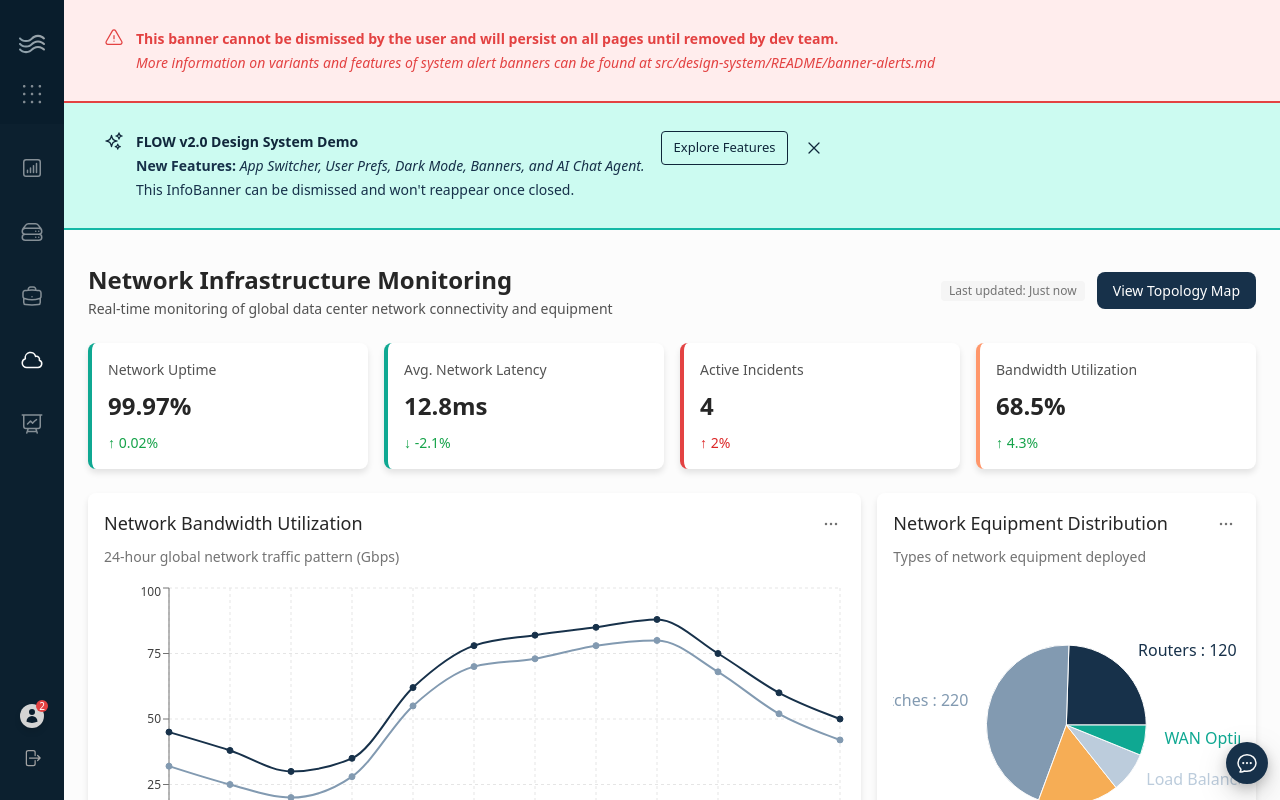
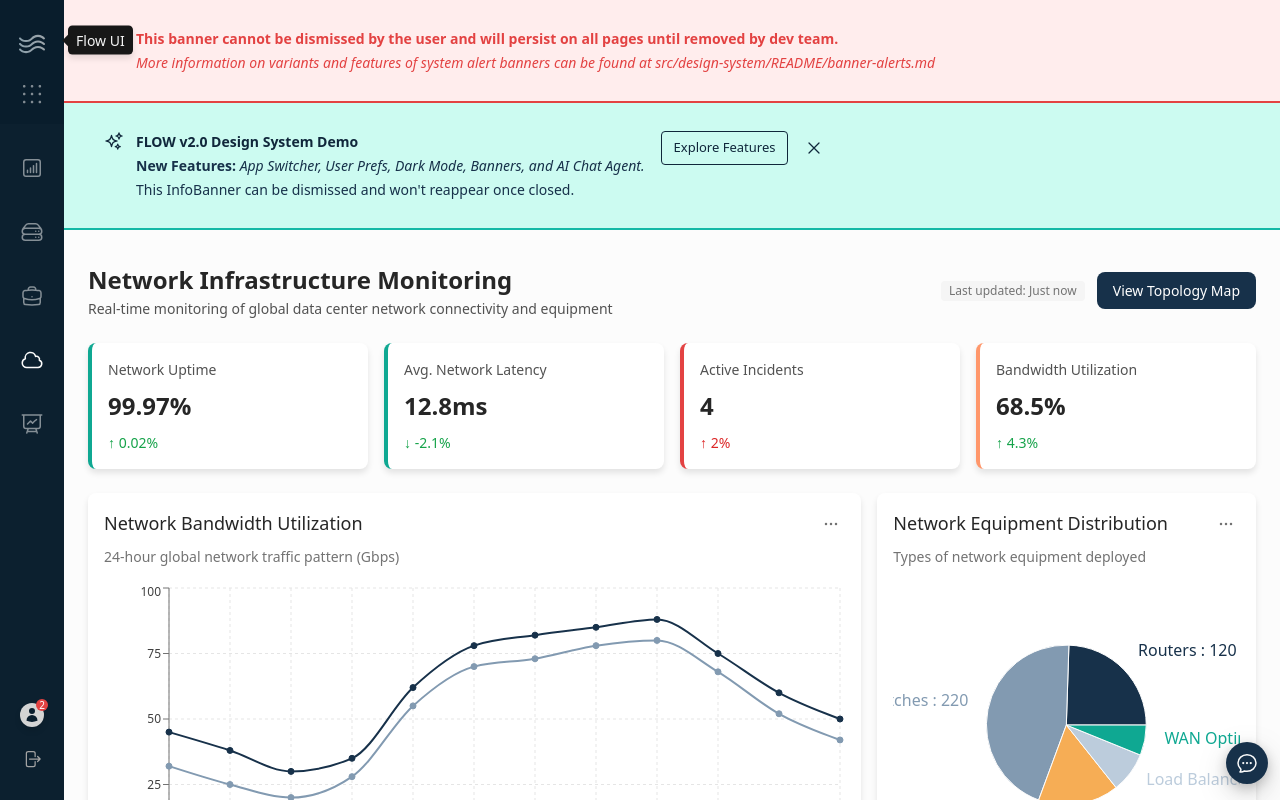
Before and after one commit to m-downing/flow_demo, a Next.js app: page /network in a window 1280 px wide. Shown: the top 800 px of the page. Built offline with nearby package versions, Linux system fonts and the light colour scheme.

Commit message:
Tooltip for collapsed menu items.

```diff
--- a/src/design-system/components/feedback/Tooltip.tsx
+++ b/src/design-system/components/feedback/Tooltip.tsx
@@ -1,4 +1,5 @@
 import React, { useState, useRef, useEffect, ReactNode } from 'react';
+import { createPortal } from 'react-dom';
 import { useTheme } from '../../../app/contexts/ThemeContext';
 
 /**
@@ -42,16 +43,65 @@ const Tooltip: React.FC<TooltipProps> = ({
   const isDark = theme === 'dark';
 
   const [isVisible, setIsVisible] = useState(false);
+  const [isClient, setIsClient] = useState(false);
   const triggerRef = useRef<HTMLDivElement>(null);
   const tooltipRef = useRef<HTMLDivElement>(null);
   const timeoutRef = useRef<NodeJS.Timeout | null>(null);
+
+  // Check if we're on client side
+  useEffect(() => {
+    setIsClient(true);
+  }, []);
 
   // Theme-aware tooltip classes
   const tooltipClasses = isDark
     ? 'bg-neutral-800 text-neutral-100 border border-neutral-700'
     : 'bg-neutral-900 text-neutral-100';
 
-  // Calculate tooltip positioning styles
+  // Calculate tooltip positioning styles for portal
+  const getPortalTooltipStyle = (): React.CSSProperties => {
+    if (!triggerRef.current) return {};
+
+    const triggerRect = triggerRef.current.getBoundingClientRect();
+    const styles: React.CSSProperties = {
+      position: 'fixed',
+      zIndex: 9999,
+    };
+
+    // Apply explicit width or allow content to size naturally
+    if (width !== 'auto') {
+      styles.width = width;
+    } else {
+      styles.minWidth = 'max-content';
+    }
+
+    switch (position) {
+      case 'top':
+        styles.bottom = window.innerHeight - triggerRect.top + 4;
+        styles.left = triggerRect.left + triggerRect.width / 2;
+        styles.transform = 'translateX(-50%)';
+        break;
+      case 'right':
+        styles.left = triggerRect.right + 4;
+        styles.top = triggerRect.top + triggerRect.height / 2;
+        styles.transform = 'translateY(-50%)';
+        break;
+      case 'bottom':
+        styles.top = triggerRect.bottom + 4;
+        styles.left = triggerRect.left + triggerRect.width / 2;
+        styles.transform = 'translateX(-50%)';
+        break;
+      case 'left':
+        styles.right = window.innerWidth - triggerRect.left + 4;
+        styles.top = triggerRect.top + triggerRect.height / 2;
+        styles.transform = 'translateY(-50%)';
+        break;
+    }
+
+    return styles;
+  };
+
+  // Calculate tooltip positioning styles for regular positioning
   const getTooltipStyle = (): React.CSSProperties => {
     const styles: React.CSSProperties = {};
     // Apply explicit width or allow content to size naturally
@@ -123,9 +173,30 @@ const Tooltip: React.FC<TooltipProps> = ({
     return () => { if (timeoutRef.current) clearTimeout(timeoutRef.current); };
   }, []);
 
+  // Use portal for "right" positioned tooltips to avoid clipping by sidebar
+  const usePortal = position === 'right' && isClient;
+
+  const tooltipElement = isVisible && !disabled && (
+    <div
+      role="tooltip"
+      ref={tooltipRef}
+      className={
+        `${usePortal ? '' : 'absolute'} rounded-sm px-2 py-1 text-sm shadow-md break-words ${width === 'auto' ? 'min-w-max' : ''} ${tooltipClasses}`
+      }
+      style={usePortal ? getPortalTooltipStyle() : { ...getTooltipStyle(), zIndex: 9999 }}
+    >
+      {content}
+      {arrow && (
+        <div
+          className={`absolute h-2 w-2 ${arrowClasses} ${arrowPositionClasses[position]}`}
+        />
+      )}
+    </div>
+  );
+
   return (
     <div
-      className="relative inline-block"
+      className={`relative ${className || 'inline-block'}`}
       ref={triggerRef}
       onMouseEnter={showTooltip}
       onMouseLeave={hideTooltip}
@@ -134,22 +205,11 @@ const Tooltip: React.FC<TooltipProps> = ({
     >
       {children}
 
-      {isVisible && !disabled && (
-        <div
-          role="tooltip"
-          ref={tooltipRef}
-          className={
-            `absolute z-50 rounded-sm px-2 py-1 text-sm shadow-md break-words ${width === 'auto' ? 'min-w-max' : ''} ${tooltipClasses} ${className}`
-          }
-          style={getTooltipStyle()}
-        >
-          {content}
-          {arrow && (
-            <div
-              className={`absolute h-2 w-2 ${arrowClasses} ${arrowPositionClasses[position]}`}
-            />
-          )}
-        </div>
+      {/* Render tooltip via portal if using portal, otherwise render normally */}
+      {usePortal && isClient ? (
+        createPortal(tooltipElement, document.body)
+      ) : (
+        tooltipElement
       )}
     </div>
   );
--- a/src/design-system/layout/Sidebar.tsx
+++ b/src/design-system/layout/Sidebar.tsx
@@ -9,6 +9,7 @@ import { ChartBarSquareIcon, ServerStackIcon, BriefcaseIcon, CloudIcon, ChartPie
 import { UserIcon } from '@heroicons/react/24/solid';
 import NotificationBadge from '../components/feedback/NotificationBadge';
 import { Spinner } from '../components/feedback';
+import Tooltip from '../components/feedback/Tooltip';
 import NotificationsModal from '../overlays/modals/Notifications';
 import UserPreferencesModal from '../overlays/modals/UserPreferences';
 import { useNotifications } from '../../app/contexts/NotificationContext';
@@ -154,6 +155,13 @@ export default function Sidebar({ isExpanded, onExpandedChange }: SidebarProps)
           <div className="bg-primary-800/90 w-full">
             {/* App Home Icon - Fixed height container */}
             <Link href="/">
+              <Tooltip
+                content="Flow UI"
+                position="right"
+                disabled={isExpanded}
+                delay={200}
+                className="block w-full"
+              >
                 <div className={`group ${isExpanded ? 'h-[100px]' : 'h-[80px]'} flex flex-col items-center justify-center pt-2 cursor-pointer transition-colors duration-50 bg-primary-800/90 w-full transition-all duration-200`}>
                   <div className="flex flex-col items-center gap-[5px]">
                     <div className="h-[26px] flex items-center justify-center">
@@ -170,10 +178,17 @@ export default function Sidebar({ isExpanded, onExpandedChange }: SidebarProps)
                     )}
                   </div>
                 </div>
+              </Tooltip>
             </Link>
 
             {/* App Switcher Icon - Fixed height container */}
             <div className="bg-primary-800/90 w-full flex justify-center pb-4 h-[44px] items-center">
+              <Tooltip
+                content="Switch Apps"
+                position="right"
+                disabled={isExpanded}
+                delay={200}
+              >
                 <Image
                   src="/icons/vertical-nav/app-switcher.svg"
                   alt="App Switcher"
@@ -182,6 +197,7 @@ export default function Sidebar({ isExpanded, onExpandedChange }: SidebarProps)
                   className="opacity-50 hover:opacity-100 transition-opacity duration-200 cursor-pointer"
                   onClick={handleAppSwitcherClick}
                 />
+              </Tooltip>
             </div>
           </div>
 
@@ -214,8 +230,14 @@ export default function Sidebar({ isExpanded, onExpandedChange }: SidebarProps)
           {/* Middle section - navigation tabs */}
           <div className="flex-1 flex flex-col items-center py-8 gap-8 bg-primary-800/90 overflow-y-auto min-h-0 [&::-webkit-scrollbar]:hidden [-ms-overflow-style:none] [scrollbar-width:none]">
             {appTabs['flow'].map((tab) => (
+              <Tooltip
+                key={tab.name}
+                content={tab.name}
+                position="right"
+                disabled={isExpanded}
+                delay={200}
+              >
                 <div
-                key={tab.name}
                   className={`flex ${isExpanded ? 'flex-row w-full px-4 gap-3' : 'flex-col'} items-center cursor-pointer group relative ${activeTab === tab.name ? 'opacity-100' : 'opacity-50'} hover:opacity-100 transition-opacity duration-200`}
                   onClick={() => handleTabClick(tab.name, tab.path)}
                   role="button"
@@ -241,6 +263,7 @@ export default function Sidebar({ isExpanded, onExpandedChange }: SidebarProps)
                     )}
                   </div>
                 </div>
+              </Tooltip>
             ))}
           </div>
 
@@ -277,6 +300,12 @@ export default function Sidebar({ isExpanded, onExpandedChange }: SidebarProps)
             <div className={`h-[80px] w-full flex flex-col items-center justify-center relative mb-6`}>
               {/* User Profile Icon */}
               <div className="relative">
+                <Tooltip
+                  content="User Settings"
+                  position="right"
+                  disabled={isExpanded}
+                  delay={200}
+                >
                   <div
                     className="w-[24px] h-[24px] rounded-full bg-neutral-300 flex items-center justify-center cursor-pointer hover:bg-neutral-400 transition-all duration-50 shadow-md"
                     role="button"
@@ -289,10 +318,17 @@ export default function Sidebar({ isExpanded, onExpandedChange }: SidebarProps)
                   >
                     <UserIcon className="w-4 h-4 text-primary-800" />
                   </div>
+                </Tooltip>
                 <NotificationBadge count={unreadCount} variant="md" />
               </div>
 
               {/* Expand/Collapse Icon */}
+              <Tooltip
+                content="Expand"
+                position="right"
+                disabled={isExpanded}
+                delay={200}
+              >
                 <div
                   className="cursor-pointer hover:opacity-60 transition-opacity duration-200 mt-5"
                   onClick={handleExpandClick}
@@ -306,6 +342,7 @@ export default function Sidebar({ isExpanded, onExpandedChange }: SidebarProps)
                     <ArrowRightStartOnRectangleIcon className="w-5 h-5 text-neutral-400 transition-opacity duration-300" />
                   )}
                 </div>
+              </Tooltip>
             </div>
           </div>
         </aside>
```
Lines whose indentation alone changed are shown as unchanged.
